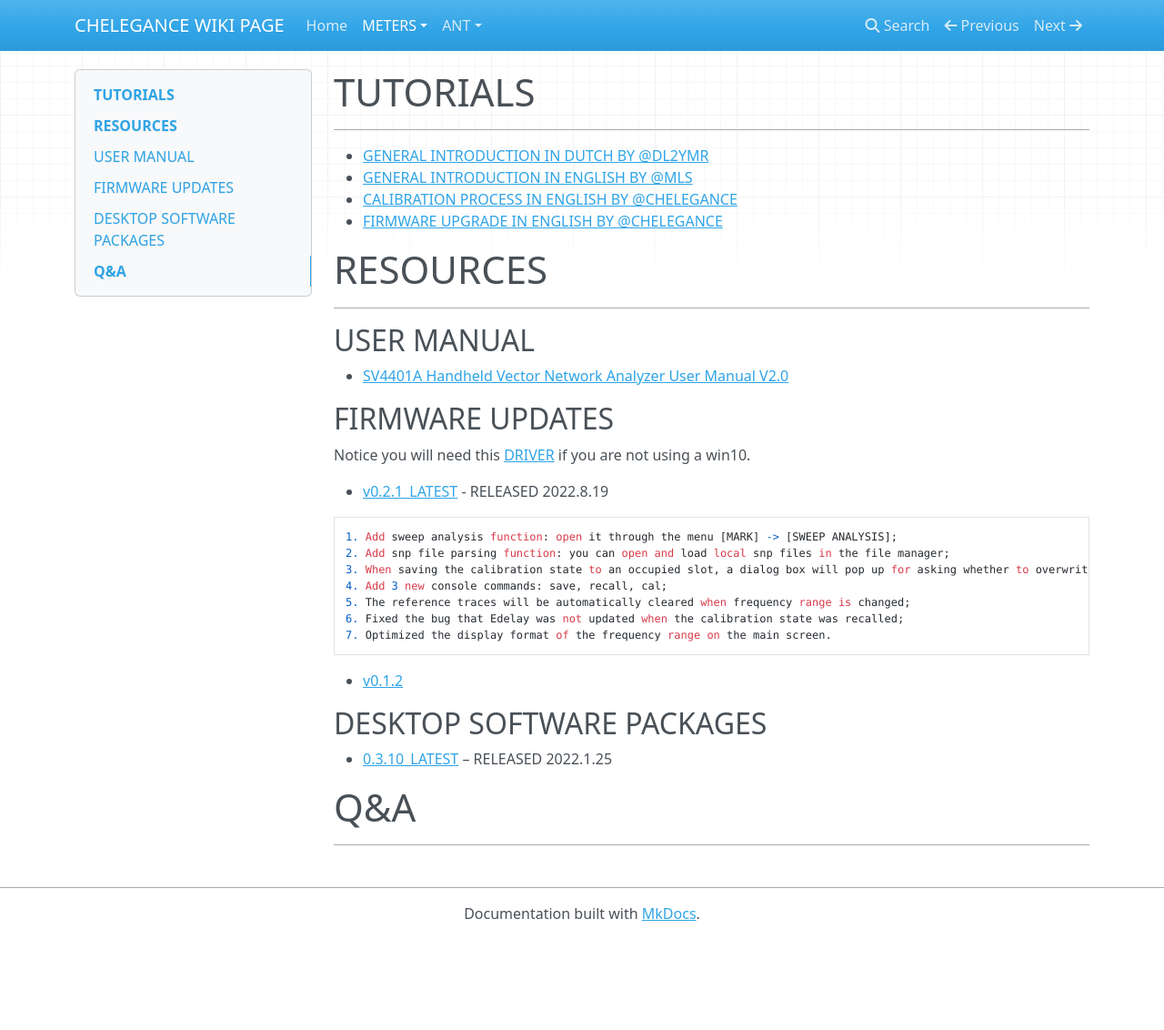
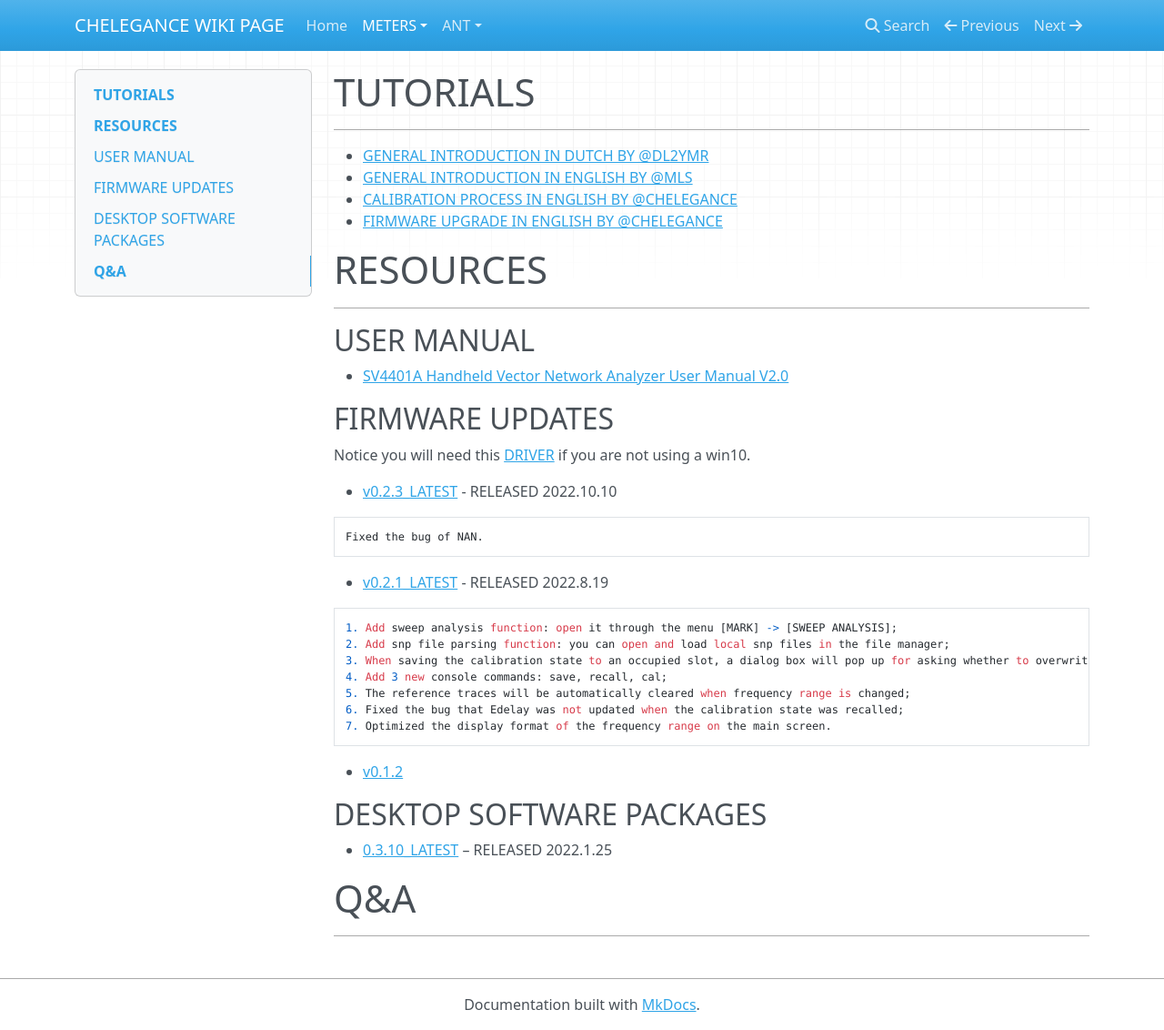
Before and after one commit to CHELEGANCE/WIKI, an MkDocs documentation site: the page built from docs/METER/SV4401A/SV4401A.md, in a window 1280 px wide and 1132 px high. Shown: the whole window at 91% size. Built offline with MkDocs 1.6.1, drawn with Linux system fonts in a browser that asks for light colours; nearby versions of some CDN libraries.

Commit message:
4401a firmware 0.2.3

````diff
--- a/docs/METER/SV4401A/SV4401A.md
+++ b/docs/METER/SV4401A/SV4401A.md
@@ -15,6 +15,13 @@
 ## FIRMWARE UPDATES
 
 Notice you will need this [DRIVER](sv4401a_usb_cdc_driver.rar) if you are not using a win10.
+
+- [v0.2.3_LATEST](SV4401A_App_0.2.3_beta.zip) - RELEASED 2022.10.10
+
+```
+Fixed the bug of NAN.
+```
+
 
 - [v0.2.1_LATEST](SV4401A_App_0.2.1.zip) - RELEASED 2022.8.19
 ```
````
Also changed, not shown: 2 other files.
